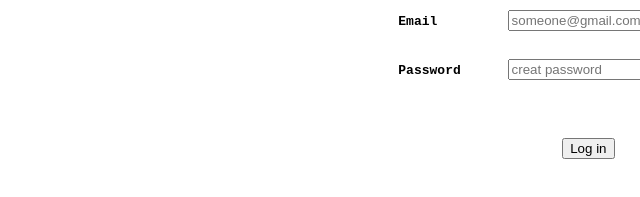
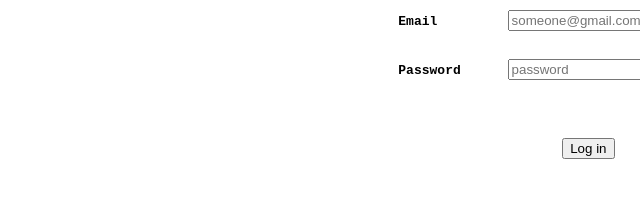
Before and after one commit to RaghadHanon/Pizza-Hut, a plain HTML site: page login.html in a window 1280 px wide. Shown: the part 203-400 px from the top of the page, 640-1280 px from the left. Drawn offline with Linux system fonts and the light colour scheme.

Commit message:
Update login.html

```diff
--- a/login.html
+++ b/login.html
@@ -28,7 +28,7 @@
       <pre><h1>     <img src="./images/log-in.png" width="35px" alt="Log in"/> Log in</h1> </pre>
       <form>
           <label for="uemail"><pre>    <b>  Email        </b> </label><input id="uemail" name="email" type="email" placeholder="someone@gmail.com" required/>
-          <label for="password"><pre>    <b>  Password     </b> </label><input id="password" name="password" type="password" placeholder="creat password" />
+          <label for="password"><pre>    <b>  Password     </b> </label><input id="password" name="password" type="password" placeholder="password" />
 
 
           <pre>                 <input type="submit" value="Log in"/></pre>
```
